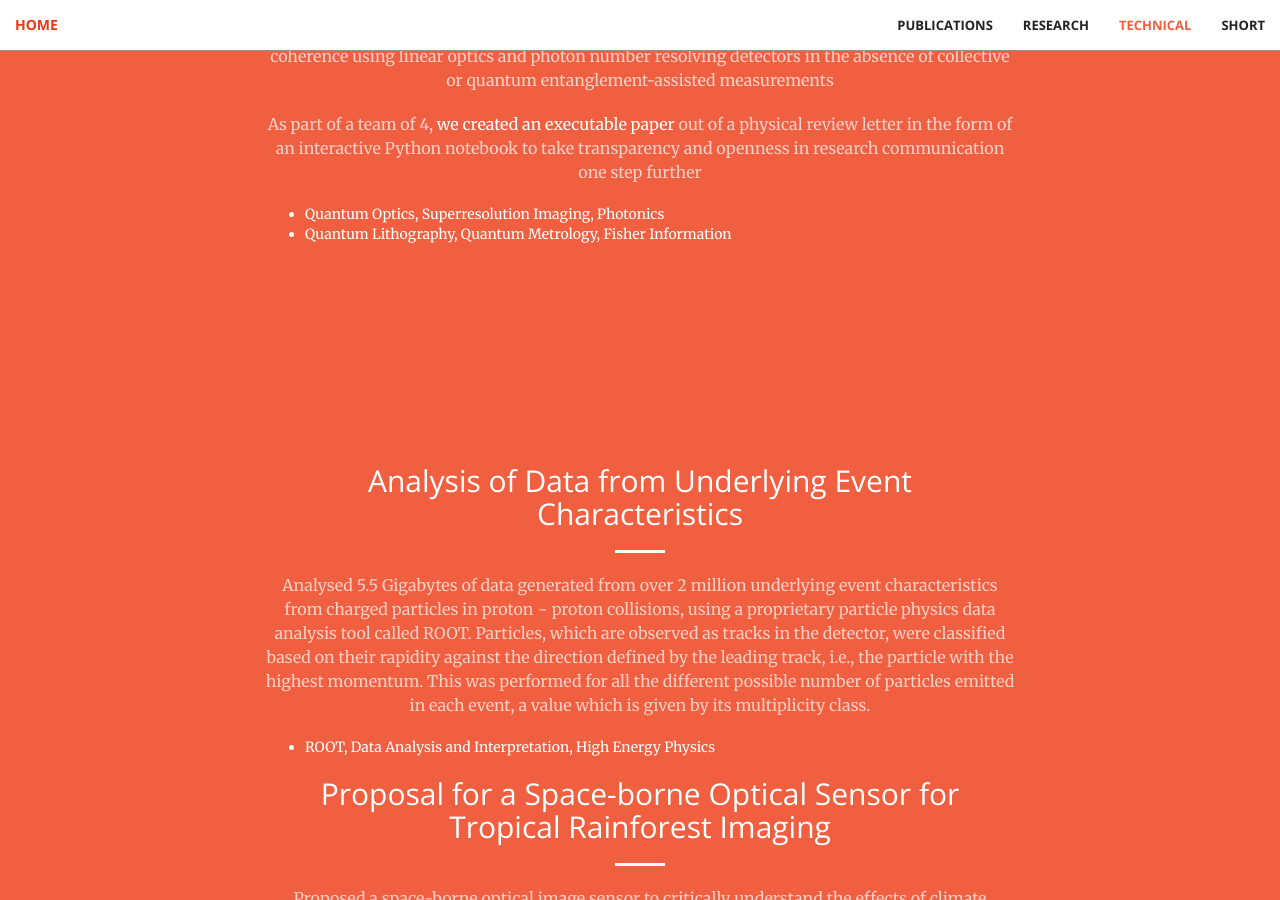
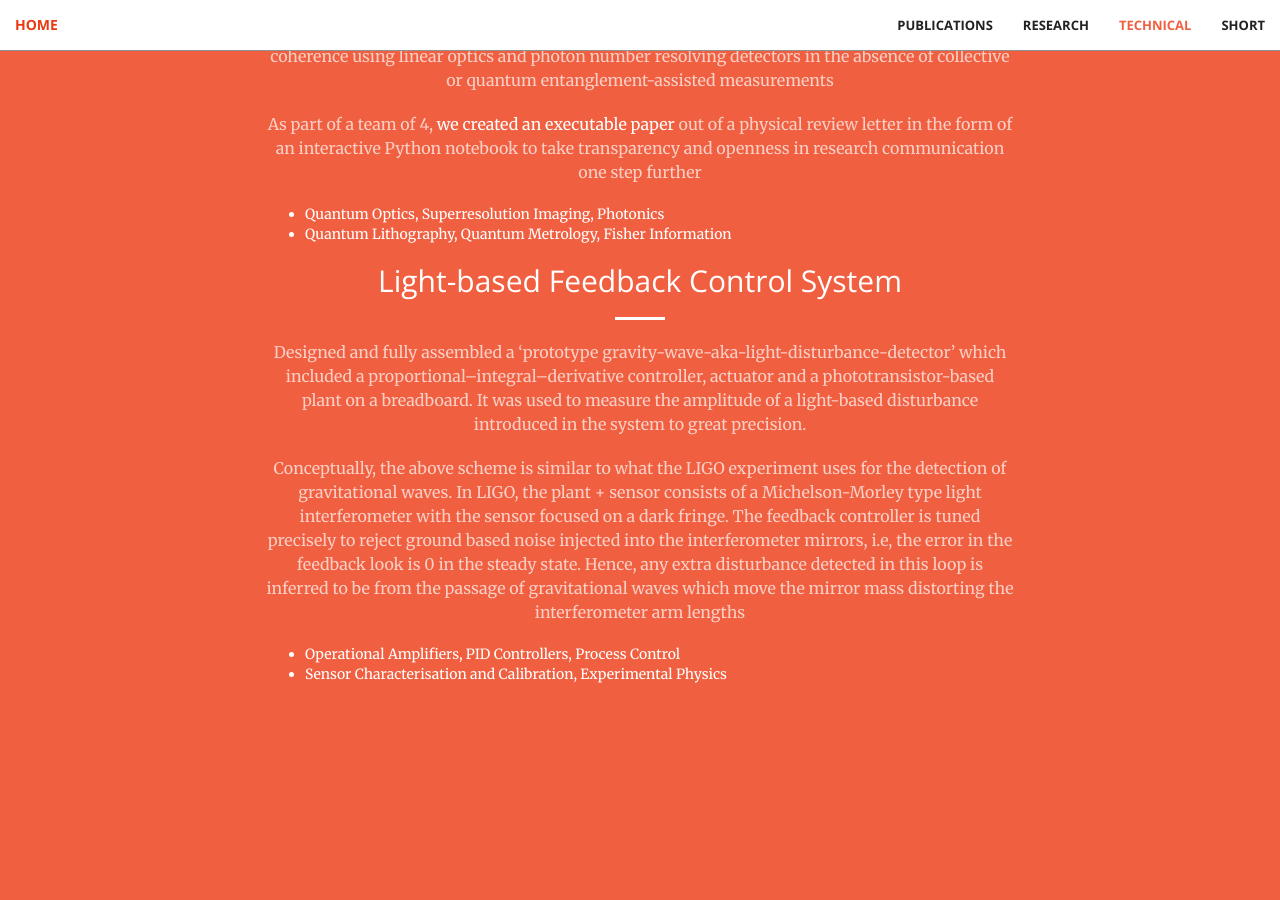
Before and after one commit to aravindbharathi/aravindbharathi.github.io, a Jekyll site: the page projects/index.html, which Jekyll copies as it is, in a window 1280 px wide and 900 px high, scrolled down 2933 px. Built offline with Jekyll 4.4.1, drawn with Linux system fonts in a browser that asks for light colours.

Commit message:
Update index.html

```diff
--- a/projects/index.html
+++ b/projects/index.html
@@ -255,6 +255,25 @@
                         <li>Quantum Lithography, Quantum Metrology, Fisher Information</li>
                       </ul>
                     </p>
+                    <h2 class="section-heading">Light-based Feedback Control System</h2>
+                    <hr class="light">
+                    <p class="text-faded">
+                      Designed and fully assembled a ‘prototype gravity-wave-aka-light-disturbance-detector’ which included a proportional–integral–derivative controller,
+                      actuator and a phototransistor-based plant on a breadboard. It was used to measure the amplitude of a light-based disturbance introduced in the
+                      system to great precision.
+                    </p>
+                    <p class="text-faded">
+                      Conceptually, the above scheme is similar to what the LIGO experiment uses for the detection of gravitational
+                      waves. In LIGO, the plant + sensor consists of a Michelson-Morley type light interferometer
+                      with the sensor focused on a dark fringe. The feedback controller is tuned precisely to reject ground
+                      based noise injected into the interferometer mirrors, i.e, the error in the feedback look is 0 in the
+                      steady state. Hence, any extra disturbance detected in this loop is inferred to be from the passage of
+                      gravitational waves which move the mirror mass distorting the interferometer arm lengths
+                      <ul align = "left">
+                        <li>Operational Amplifiers, PID Controllers, Process Control</li>
+                        <li>Sensor Characterisation and Calibration, Experimental Physics</li>
+                      </ul>
+                    </p>
                 </div>
             </div>
         </div>
```
